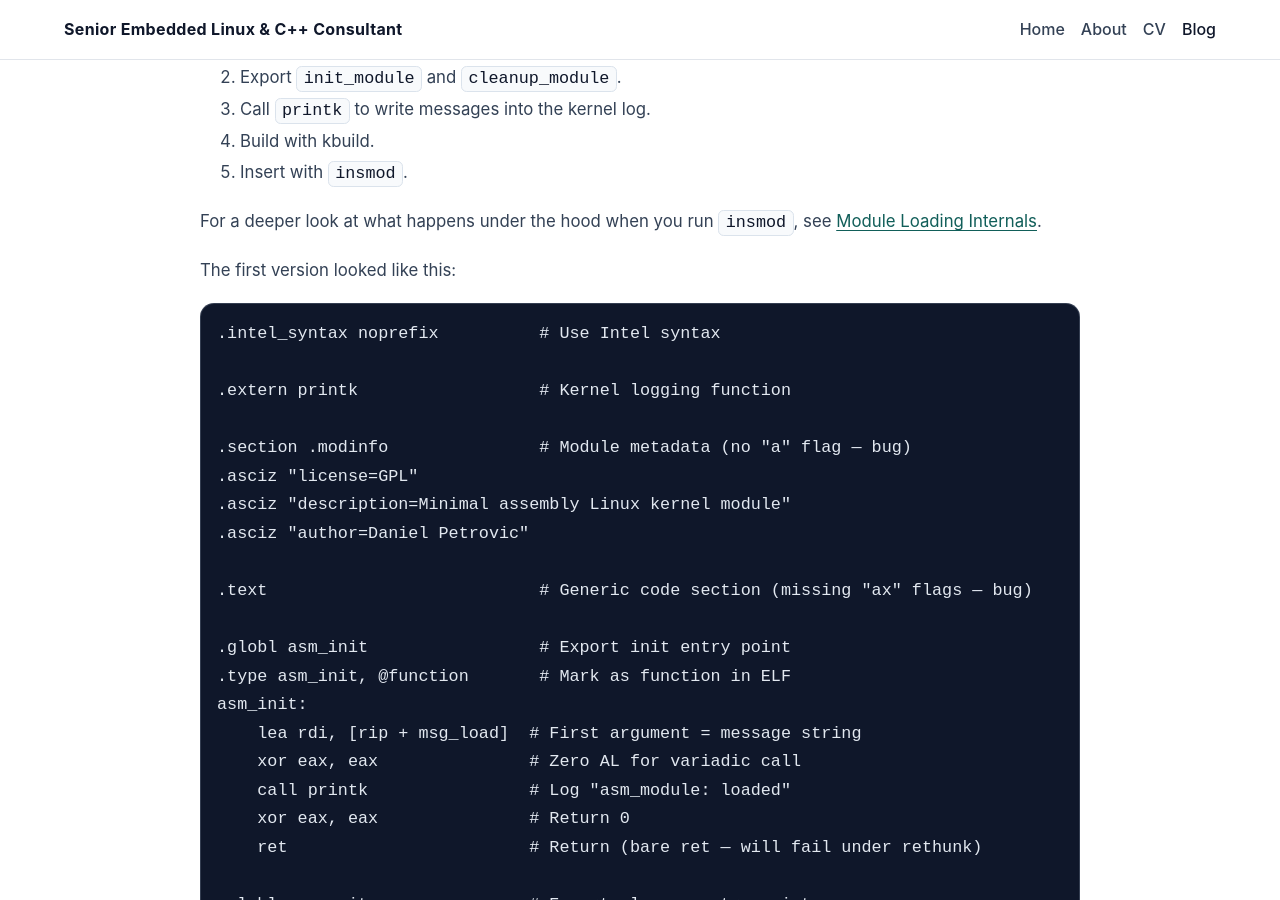
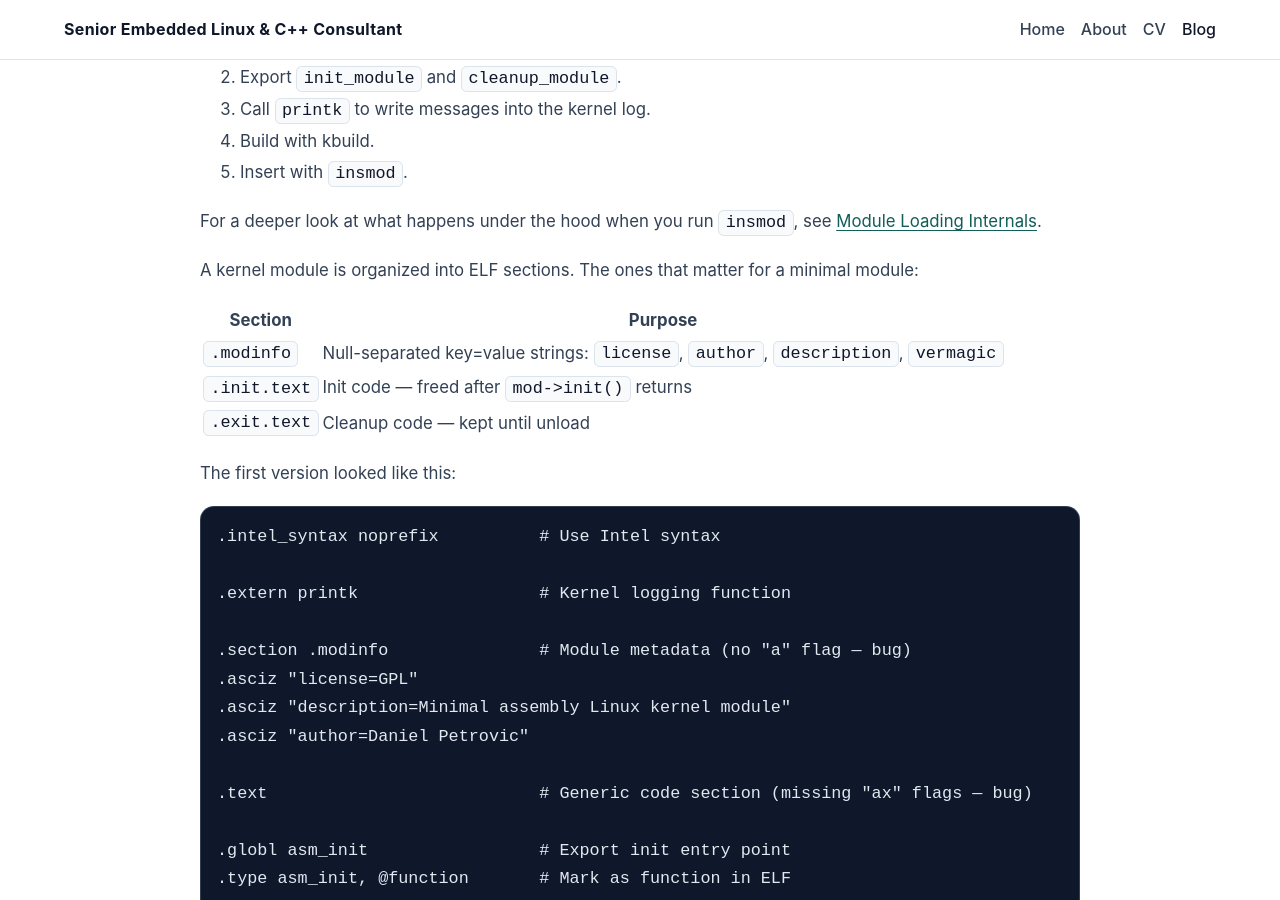
Before and after one commit to daniel-petrovic/daniel-petrovic.github.io, a Jekyll site: the page built from _posts/2026-07-28-building-linux-kernel-module-pure-x86-assembly.md, in a window 1280 px wide and 900 px high, scrolled down 2176 px. Built offline with Jekyll 4.4.1, drawn with Linux system fonts in a browser that asks for light colours; some of the changed text lies outside the part shown.

Commit message:
Add key ELF sections table before first code example

```diff
--- a/_posts/2026-07-28-building-linux-kernel-module-pure-x86-assembly.md
+++ b/_posts/2026-07-28-building-linux-kernel-module-pure-x86-assembly.md
@@ -73,6 +73,14 @@ The initial implementation focused on the minimum required kernel interfaces:
 5. Insert with `insmod`.
 
 For a deeper look at what happens under the hood when you run `insmod`, see [Module Loading Internals](https://kernel-internals.org/modules/module-loading-internals/).
+
+A kernel module is organized into ELF sections. The ones that matter for a minimal module:
+
+| Section | Purpose |
+|---------|---------|
+| `.modinfo` | Null-separated key=value strings: `license`, `author`, `description`, `vermagic` |
+| `.init.text` | Init code — freed after `mod->init()` returns |
+| `.exit.text` | Cleanup code — kept until unload |
 
 The first version looked like this:
 
```
Also changed, not shown: other parts of _posts/2026-07-28-building-linux-kernel-module-pure-x86-assembly.md (+2 -2 lines).
